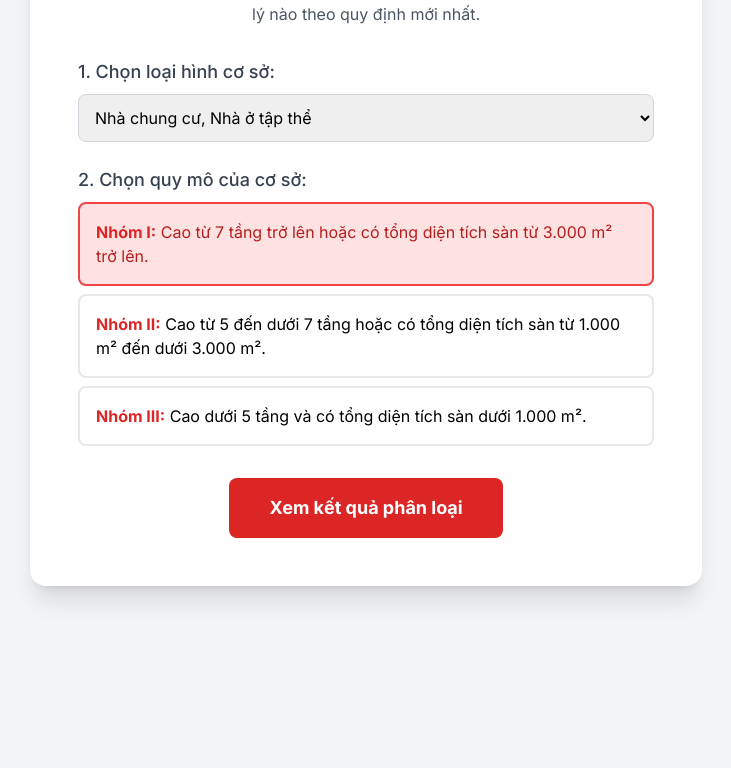
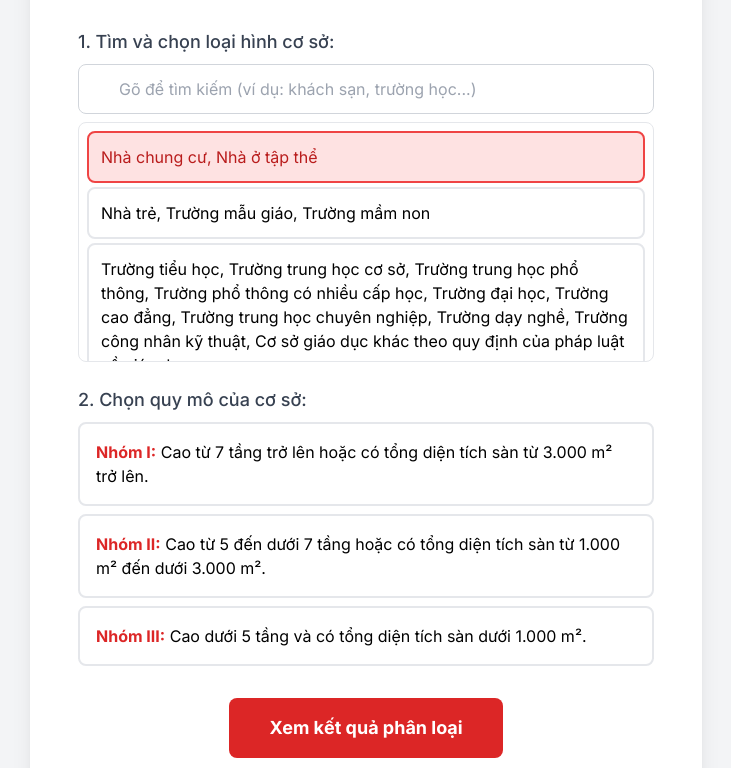
Before and after one commit to Nhatndl99/phanloaiATPC, a plain HTML site: page index.html in a window 1280 px wide. Shown: the part 168-936 px from the top of the page, without its empty margins (274-1005 px from the left). Before the commit the page ends 800 px from the top, so only its background shows below. Drawn offline with nearby package versions, Linux system fonts and the light colour scheme.

Commit message:
thêm tìm kiếm

```diff
--- a/index.html
+++ b/index.html
@@ -19,18 +19,24 @@
         }
         .cta-button { transition: all 0.2s ease-in-out; }
         .cta-button:hover { transform: translateY(-2px); box-shadow: 0 4px 20px rgba(0,0,0,0.1); }
-        /* Style cho các lựa chọn quy mô */
-        .quy-mo-option {
+
+        /* Style cho các lựa chọn loại hình và quy mô */
+        .selectable-option {
             transition: all 0.2s ease-in-out;
             cursor: pointer;
         }
-        .quy-mo-option:hover {
+        .selectable-option:hover {
             background-color: #fef2f2;
         }
-        .quy-mo-option input:checked + label {
+        .selectable-option input:checked + label {
             border-color: #ef4444;
             background-color: #fee2e2;
             color: #b91c1c;
+        }
+         .selectable-option label {
+            display: block;
+            width: 100%;
+            cursor: pointer;
         }
     </style>
 </head>
@@ -45,19 +51,23 @@
                 <p class="text-gray-600 mt-4">Trả lời một vài câu hỏi đơn giản để xác định cơ sở của bạn thuộc diện quản lý nào theo quy định mới nhất.</p>
             </div>
 
-            <div class="mt-8">
+             <div class="mt-8">
                 <div class="space-y-6">
                     <div>
-                        <label for="loaiHinh" class="block text-lg font-medium text-gray-700 mb-2">1. Chọn loại hình cơ sở:</label>
-                        <select id="loaiHinh" class="block w-full p-3 border border-gray-300 rounded-lg focus:ring-red-500 focus:border-red-500">
-                            <!-- Options will be populated by JavaScript -->
-                        </select>
+                        <label for="loaiHinhSearch" class="block text-lg font-medium text-gray-700 mb-2">1. Tìm và chọn loại hình cơ sở:</label>
+                        <div class="relative">
+                           <i data-lucide="search" class="absolute left-3 top-1/2 -translate-y-1/2 w-5 h-5 text-gray-400"></i>
+                           <input type="search" id="loaiHinhSearch" placeholder="Gõ để tìm kiếm (ví dụ: khách sạn, trường học...)" class="block w-full p-3 pl-10 border border-gray-300 rounded-lg focus:ring-red-500 focus:border-red-500">
+                        </div>
+                        <div id="loaiHinhOptionsContainer" class="mt-2 border rounded-lg p-2 max-h-60 overflow-y-auto space-y-1">
+                            <!-- Radio buttons for facility types will be populated here -->
+                        </div>
                     </div>
                     <!-- Khu vực Quy mô sẽ được điền động -->
                     <div id="quyMoSection">
                         <label class="block text-lg font-medium text-gray-700 mb-2">2. Chọn quy mô của cơ sở:</label>
                         <div id="quyMoOptionsContainer" class="space-y-2">
-                            <!-- Radio buttons will be populated by JavaScript -->
+                            <!-- Radio buttons for scale options will be populated here -->
                         </div>
                     </div>
                 </div>
@@ -87,7 +97,10 @@
                  <p class="text-gray-600 mt-2">Việc quản lý hồ sơ, phương tiện, và thực hiện báo cáo theo đúng phụ lục này có thể rất phức tạp. Hãy để chúng tôi giúp bạn!</p>
                  <a href="https://gioithieu.antoanchay.io.vn" class="mt-4 inline-block cta-button bg-red-600 text-white font-bold px-8 py-3 rounded-lg text-base hover:bg-red-700">
                      Tìm hiểu về giải pháp An Toàn PCCC
-                 </a>
+                 </a><br/>
+                      <button id="back-btn" class="cta-button bg-gray-600 text-white font-bold px-10 py-4 m-5 rounded-lg text-lg hover:bg-red-700">
+                        Quay lại
+                    </button>
              </div>
         </div>
     </div>
@@ -490,9 +503,12 @@
 
         document.addEventListener('DOMContentLoaded', function () {
 
-            const loaiHinhSelect = document.getElementById('loaiHinh');
+            const loaiHinhSearch = document.getElementById('loaiHinhSearch');
+            const loaiHinhOptionsContainer = document.getElementById('loaiHinhOptionsContainer');
             const quyMoOptionsContainer = document.getElementById('quyMoOptionsContainer');
             const checkBtn = document.getElementById('check-btn');
+            const backBtn = document.getElementById('back-btn');
+
             const introSection = document.getElementById('intro-section');
             const resultSection = document.getElementById('result-section');
 
@@ -500,10 +516,35 @@
             const resultCriteria = document.getElementById('result-criteria');
             const resultLegal = document.getElementById('result-legal');
 
-            // --- HÀM CẬP NHẬT CÁC LỰA CHỌN QUY MÔ ---
-            function updateQuyMoOptions(loaiHinhCode) {
+            function renderLoaiHinhOptions(filter = '') {
+                loaiHinhOptionsContainer.innerHTML = '';
+                const filteredData = loaiHinhData.filter(item => item.ten.toLowerCase().includes(filter.toLowerCase()));
+
+                filteredData.forEach((item, index) => {
+                    const div = document.createElement('div');
+                    div.className = 'selectable-option';
+                    div.innerHTML = `
+                        <input type="radio" id="loaiHinh-${item.code}" name="loaiHinh" value="${item.code}" class="hidden" ${index === 0 && !filter ? 'checked' : ''}>
+                        <label for="loaiHinh-${item.code}" class="block p-3 border-2 border-gray-200 rounded-lg">
+                            ${item.ten}
+                        </label>
+                    `;
+                    loaiHinhOptionsContainer.appendChild(div);
+                });
+
+                // Gắn lại sự kiện cho các radio button mới được tạo
+                document.querySelectorAll('input[name="loaiHinh"]').forEach(radio => {
+                    radio.addEventListener('change', (e) => updateQuyMoOptions(e.target.value));
+                });
+
+                // Tự động cập nhật quy mô cho lựa chọn đầu tiên trong danh sách lọc
+                if(filteredData.length > 0) {
+                     updateQuyMoOptions(filteredData[0].code);
+                }
+            }
+             function updateQuyMoOptions(loaiHinhCode) {
                 const selectedLoaiHinh = loaiHinhData.find(item => item.code === loaiHinhCode);
-                quyMoOptionsContainer.innerHTML = ''; // Xóa các lựa chọn cũ
+                quyMoOptionsContainer.innerHTML = '';
 
                 if (!selectedLoaiHinh) return;
 
@@ -514,12 +555,12 @@
                 ];
 
                 options.forEach((opt, index) => {
-                    if (opt.text) { // Chỉ tạo radio button nếu có tiêu chí
+                    if (opt.text) {
                         const div = document.createElement('div');
-                        div.className = 'quy-mo-option';
+                        div.className = 'selectable-option';
                         div.innerHTML = `
-                            <input type="radio" id="quyMo-${opt.value}" name="quyMo" value="${opt.value}" class="hidden" ${index === 0 ? 'checked' : ''}>
-                            <label for="quyMo-${opt.value}" class="block p-4 border-2 border-gray-200 rounded-lg cursor-pointer">
+                            <input type="radio" id="quyMo-${opt.value}" name="quyMo" value="${opt.value}" class="hidden" >
+                            <label for="quyMo-${opt.value}" class="block p-4 border-2 border-gray-200 rounded-lg">
                                 <span class="font-bold text-red-600">Nhóm ${opt.value}:</span> ${opt.text}
                             </label>
                         `;
@@ -529,28 +570,28 @@
             }
 
             // --- KHỞI TẠO BAN ĐẦU ---
-            loaiHinhData.forEach(item => {
-                const option = document.createElement('option');
-                option.value = item.code;
-                option.textContent = item.ten;
-                loaiHinhSelect.appendChild(option);
-            });
-            updateQuyMoOptions(loaiHinhSelect.value); // Cập nhật quy mô cho lựa chọn đầu tiên
-
-            // --- SỰ KIỆN ---
-            loaiHinhSelect.addEventListener('change', (e) => {
-                updateQuyMoOptions(e.target.value);
+            renderLoaiHinhOptions();
+                        // --- SỰ KIỆN ---
+            loaiHinhSearch.addEventListener('input', (e) => {
+                renderLoaiHinhOptions(e.target.value);
             });
 
             checkBtn.addEventListener('click', () => {
-                const selectedLoaiHinhCode = loaiHinhSelect.value;
+                const selectedLoaiHinhRadio = document.querySelector('input[name="loaiHinh"]:checked');
                 const selectedQuyMoRadio = document.querySelector('input[name="quyMo"]:checked');
 
-                if (!selectedQuyMoRadio) {
+                console.log('ĐANg chạy kiểm tra')
+
+                if (!selectedLoaiHinhRadio) {
+                    alert("Vui lòng chọn một loại hình cơ sở.");
+                    return;
+                }
+                 if (!selectedQuyMoRadio) {
                     alert("Vui lòng chọn một quy mô.");
                     return;
                 }
 
+                const selectedLoaiHinhCode = selectedLoaiHinhRadio.value;
                 const selectedQuyMoValue = selectedQuyMoRadio.value;
                 const selectedLoaiHinh = loaiHinhData.find(item => item.code === selectedLoaiHinhCode);
 
@@ -577,6 +618,10 @@
                 introSection.style.display = 'none';
                 resultSection.style.display = 'block';
             });
+            backBtn.addEventListener('click', () => {
+                introSection.style.display = 'block';
+                resultSection.style.display = 'none';
+            });
         });
     </script>
 </body>
```
